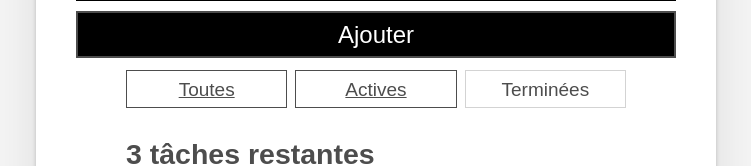
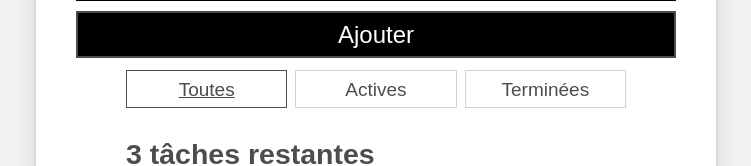
Before and after one commit to Yorick-MOUSSAVOU/react-memoir, a React (Create React App) app: page / in a window 1280 px wide. Shown: the part 259-425 px from the top of the page, without its empty margins (264-1015 px from the left). Built offline with nearby package versions, Linux system fonts and the light colour scheme.

Commit message:
Ajout des composant Form et FilterButton

```diff
--- a/src/App.js
+++ b/src/App.js
@@ -1,49 +1,31 @@
 import React from "react";
 import Todo from "./components/Todo.js";
+import Form from "./components/Form.js";
+import FilterButton from "./components/FliterButton.js";
 
 
 
 
 function App(props) {
+
+  function onSubmit (name){
+    console.log(name)
+  }
+
   const TaskList = props.tasks.map((task) =>
     <Todo id={task.id} name={task.name} completed={task.completed} key={task.id}/>
+  );
+
+  const PrendreList = props.prends.map((prend) =>
+    <FilterButton name={prend.name} id={prend.id} pressed={prend.pressed} key={prend.id}/>
   )
+
   return (
     <div className="todoapp stack-large">
       <h1>TodoMatic</h1>
-      <form>
-        <h2 className="label-wrapper">
-          <label htmlFor="new-todo-input" className="label__lg">
-            Qu'y a-t-il à faire&nbsp;?
-          </label>
-        </h2>
-        <input
-          type="text"
-          id="new-todo-input"
-          className="input input__lg"
-          name="text"
-          autoComplete="off"
-        />
-        <button type="submit" className="btn btn__primary btn__lg">
-          Ajouter
-        </button>
-      </form>
+      <Form onSubmit={onSubmit}/>
       <div className="filters btn-group stack-exception">
-        <button type="button" className="btn toggle-btn" aria-pressed="true">
-          <span className="visually-hidden">Montrer </span>
-          <span>Toutes</span>
-          <span className="visually-hidden"> les tâches</span>
-        </button>
-        <button type="button" className="btn toggle-btn" aria-pressed="true">
-          <span className="visually-hidden">Montrer </span>
-          <span className="visually-hidden">les tâches </span>
-          <span>Actives</span>
-        </button>
-        <button type="button" className="btn toggle-btn" aria-pressed="false">
-          <span className="visually-hidden">Montrer </span>
-          <span className="visually-hidden">les tâches </span>
-          <span>Terminées</span>
-        </button>
+        {PrendreList}
       </div>
       <h2 id="list-heading">3 tâches restantes</h2>
       <ul
--- a/src/components/FliterButton.js
+++ b/src/components/FliterButton.js
@@ -0,0 +1,13 @@
+import React from "react";
+
+function FilterButton (props){
+    return (
+       <button type="button" className="btn toggle-btn" aria-pressed={props.pressed}>
+          <span className="visually-hidden">Montrer </span>
+          <span>{props.name}</span>
+          <span className="visually-hidden"> les tâches</span>
+        </button>
+    )
+}
+
+export default FilterButton;
--- a/src/components/Form.js
+++ b/src/components/Form.js
@@ -0,0 +1,29 @@
+import React from "react";
+
+function Form (props){
+    function handleSubmit (e){
+        e.preventDefault();
+        props.onSubmit("Yorick est Un Dev Web compétent .")
+    }
+    return(
+        <form onClick={handleSubmit}>
+        <h2 className="label-wrapper">
+          <label htmlFor="new-todo-input" className="label__lg">
+            Qu'y a-t-il à faire&nbsp;?
+          </label>
+        </h2>
+        <input
+          type="text"
+          id="new-todo-input"
+          className="input input__lg"
+          name="text"
+          autoComplete="off"
+        />
+        <button type="submit" className="btn btn__primary btn__lg">
+          Ajouter
+        </button>
+      </form>
+    )
+}
+
+export default Form;
--- a/src/index.js
+++ b/src/index.js
@@ -5,16 +5,24 @@ import App from './App';
 import reportWebVitals from './reportWebVitals';
 
 const DATA = [
-  {name:"Manger", completed:true, id:"todo-2"},
-  {name:"Dormir", completed:false, id:"todo-2"},
-  {name:"Recommencer", completed:false, id:"todo-3"}
+  {name:"Manger", completed:true, id:"todo-4"},
+  {name:"Dormir", completed:false, id:"todo-5"},
+  {name:"Recommencer", completed:false, id:"todo-6"}
+]
+
+const DATAFILTER = [
+  {id:"todo-0", name:"Toutes", pressed:true },
+  {id:"todo-1", name:"Actives", pressed:false },
+  {id:"todo-3", name:"Terminées", pressed:false }
 ]
 
 
 const root = ReactDOM.createRoot(document.getElementById('root'));
 root.render(
   <React.StrictMode>
-    <App tasks={DATA}/>
+    <App tasks={DATA}
+        prends={DATAFILTER}
+    />
   </React.StrictMode>
 );
 
```
